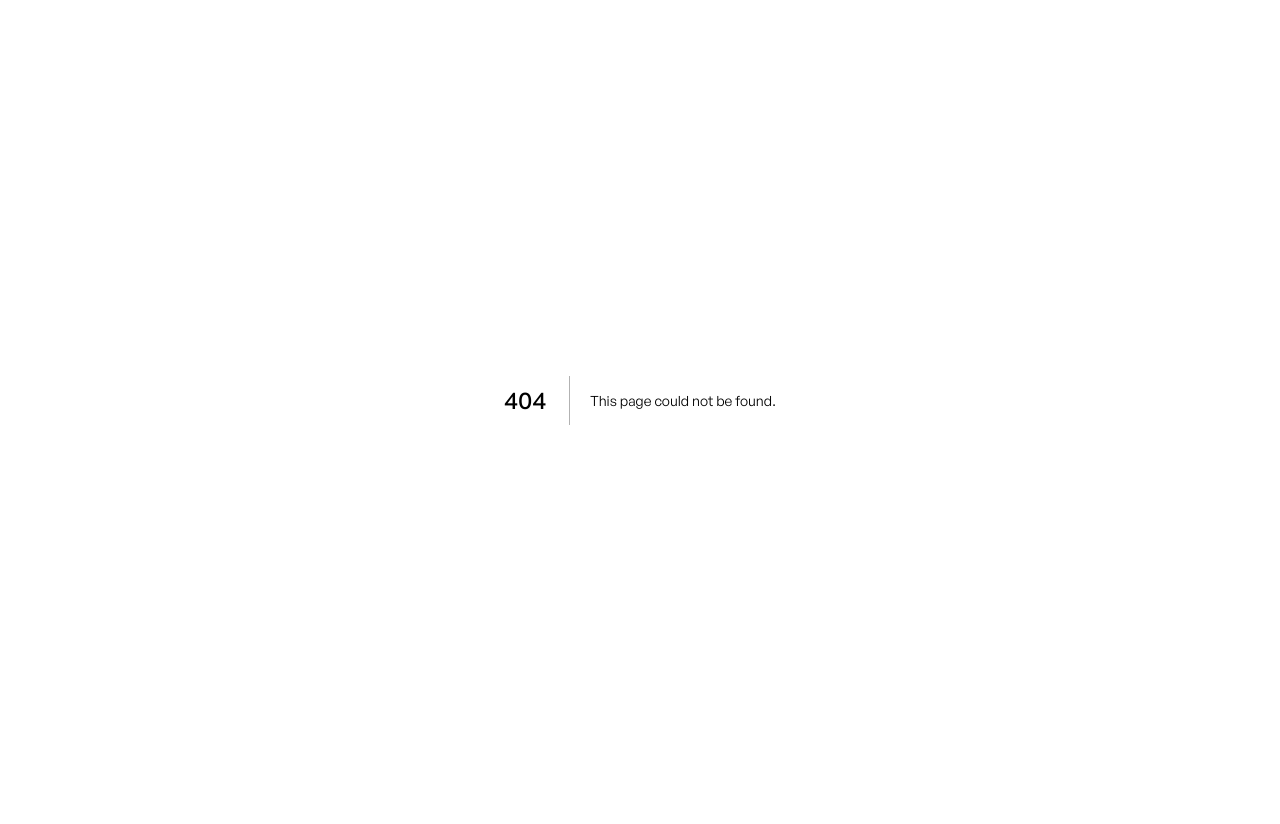
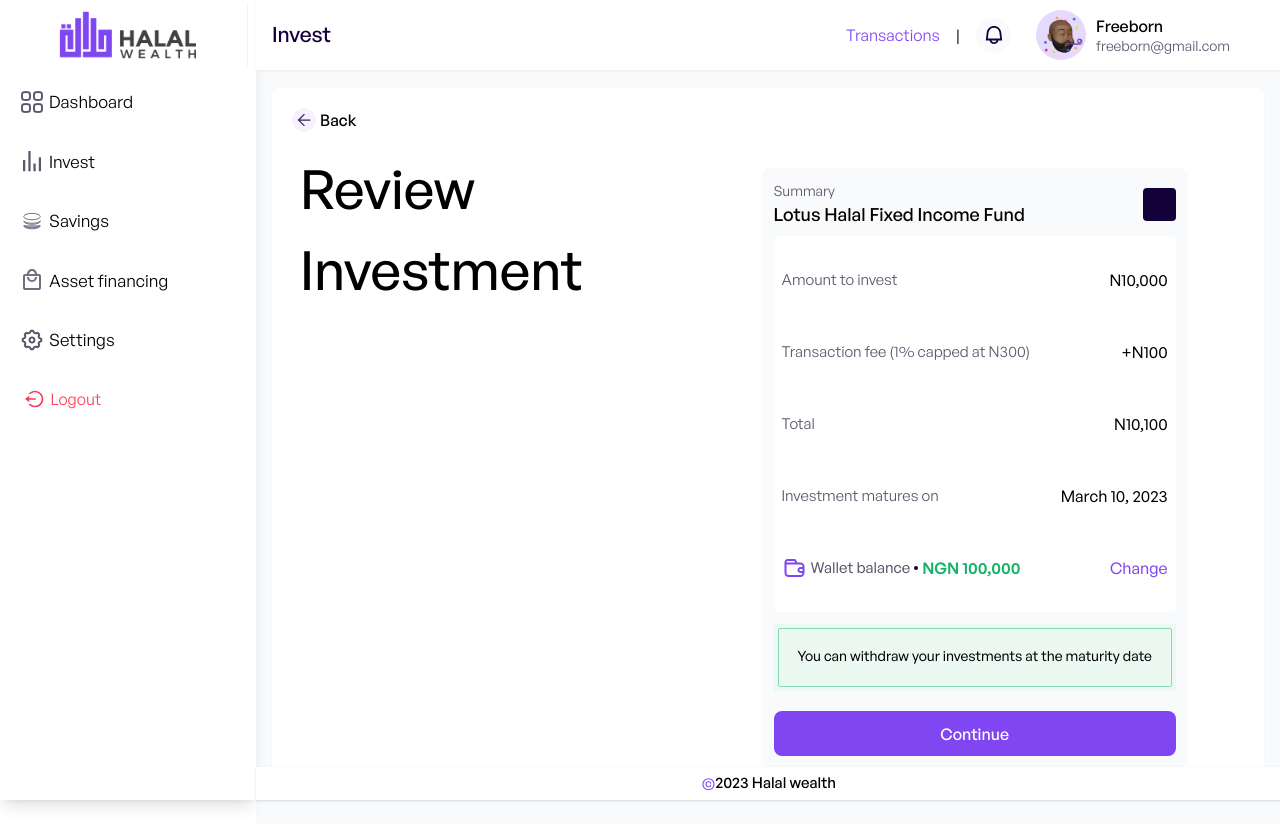
Before and after one commit to Stepheeeen/halal-wealth, a Next.js app: page /dashboard/invest/balance/review-investment-plan in a window 1280 px wide. Before the commit this address had no page. Before the commit the page ends 800 px from the top, so only its background shows below. Built offline with nearby package versions, Linux system fonts and the light colour scheme.

Commit message:
gen gen ti

```diff
--- /dev/null
+++ b/src/app/dashboard/invest/balance/review-investment-plan/page.tsx
@@ -0,0 +1,116 @@
+"use client"
+import React, { useState } from 'react';
+import InvestContainer from '../../page';
+import Link from 'next/link';
+import { BackIcon, BankIcon, CardIcon, NairaIcon, WalletIcon, WalletIconPurple } from '../../../../../../public/assets/icons';
+import { CustomButton, DefaultButton } from '@/components/reusable/button/Button';
+import { CustomModal } from '@/components/reusable/modal/modal';
+import { DefaultPinInput, IconInput } from '@/components/reusable/input/Input';
+
+const Page = () => {
+    const [open, setOpen] = useState(false);
+
+    const handleOpen = () => setOpen(true);
+    const handleClose = () => setOpen(false);
+
+    const List = [
+        { text: 'Amount to invest', value: 'N10,000' },
+        { text: `Transaction fee (1% capped at N300)`, value: '+N100' },
+        { text: `Total`, value: 'N10,100' },
+        { text: `Investment matures on`, value: 'March 10, 2023' },
+    ]
+
+    return (
+        <InvestContainer>
+            <Link href={'/dashboard/invest/balance'} className='flex items-center mt-2 ml-2'>
+                <BackIcon /> <span className='font-medium ml-1'>Back</span>
+            </Link>
+
+            <div className='w-[95%] flex items-start justify-between p-4'>
+                <h1 className='text-[54px] w-[45%] text-wrap font-[480]'>
+                    Review Investment
+                </h1>
+
+                <div className='mt-[20px] ml-3 w-[48%] bg-[#F9FAFB] p-3 rounded-lg'>
+                    <div className='flex items-center justify-between'>
+                        <div>
+                            <p className='text-[#5C556C] text-[14px]'>Summary</p>
+
+                            <h1 className='font-[500] text-[18px]'>Lotus Halal Fixed Income Fund</h1>
+                        </div>
+
+                        <div className='w-[33px] h-[33px] rounded bg-[#14013A]'></div>
+                    </div>
+
+                    <div className='bg-white rounded p-2 my-2'>
+                        <ul>
+                            {List.map((index, key) => (
+                                <li key={key} className='w-full flex items-center justify-between py-6'>
+                                    <p className='text-[15px] text-[#5C556C]'>{index.text}</p>
+                                    <h1 className='font-[450]'>{index.value}</h1>
+                                </li>
+                            ))}
+                            <li className='w-full flex items-center justify-between py-6'>
+                                <div className='flex items-center justify-center text-[16px]'>
+                                    <WalletIcon />
+                                    <p className='text-[15px] font-[450] text-[#5C556C] ml-1'>Wallet balance</p>
+                                    <span className='w-[4px] h-[4px] rounded-full bg-[#14013A] mx-1'></span>
+                                    <h1 className='text-[#17B26A] font-[570]'>NGN 100,000</h1>
+                                </div>
+
+                                <Link href={''} className='font-[450] text-[#8046F2]'>
+                                    Change
+                                </Link>
+                            </li>
+
+                        </ul>
+                    </div>
+
+                    <div className='bg-[#ECF9F3] p-1 mt-3'>
+                        <CustomButton ButtonStyling='' Context={''} childDiv='' customStyle='font-[500] py-5 border border-[#8BD8B4] bg-[#ECF9F3] rounded-sm ' icon={''} onClick={() => { }} text={<p className='text-[14px] font-[450]'>You can withdraw your investments at the maturity date</p>} title='' type='' />
+                    </div>
+
+                    <DefaultButton
+                        type="solid"
+                        text='Continue'
+                        customStyle="bg-[#8046F2] text-white font-medium h-[45px] mt-5"
+                        onClick={handleOpen}
+                    />
+                </div>
+            </div>
+
+            <CustomModal ModalStyling='' isOpen={open} modalTitle='' onClose={handleClose}>
+                <div className=''>
+                    <h1 className='text-[16px] font-[550] '>Enter PIN</h1>
+                    <p className='text-[13px] font-[430]'>Please enter your transaction PIN</p>
+                    <div className='w-full grid place-items-center mt-6'>
+                        <div>
+                            <DefaultPinInput
+                                length={4}
+                                otp
+                            />
+
+                        </div>
+                        <p className="text-center text-[13px] font-[500] my-12">
+
+                            Forgot your PIN?
+                            <Link href={''} className={`text-[#8046F2] ml-1`}>
+                                Reset PIN
+                            </Link>
+                        </p>
+                    </div>
+
+
+                    <DefaultButton
+                        type="solid"
+                        text='Continue'
+                        customStyle="bg-[#8046F2] text-white font-medium"
+                        onClick={''}
+                    />
+                </div>
+            </CustomModal>
+        </InvestContainer>
+    );
+}
+
+export default Page;
```
